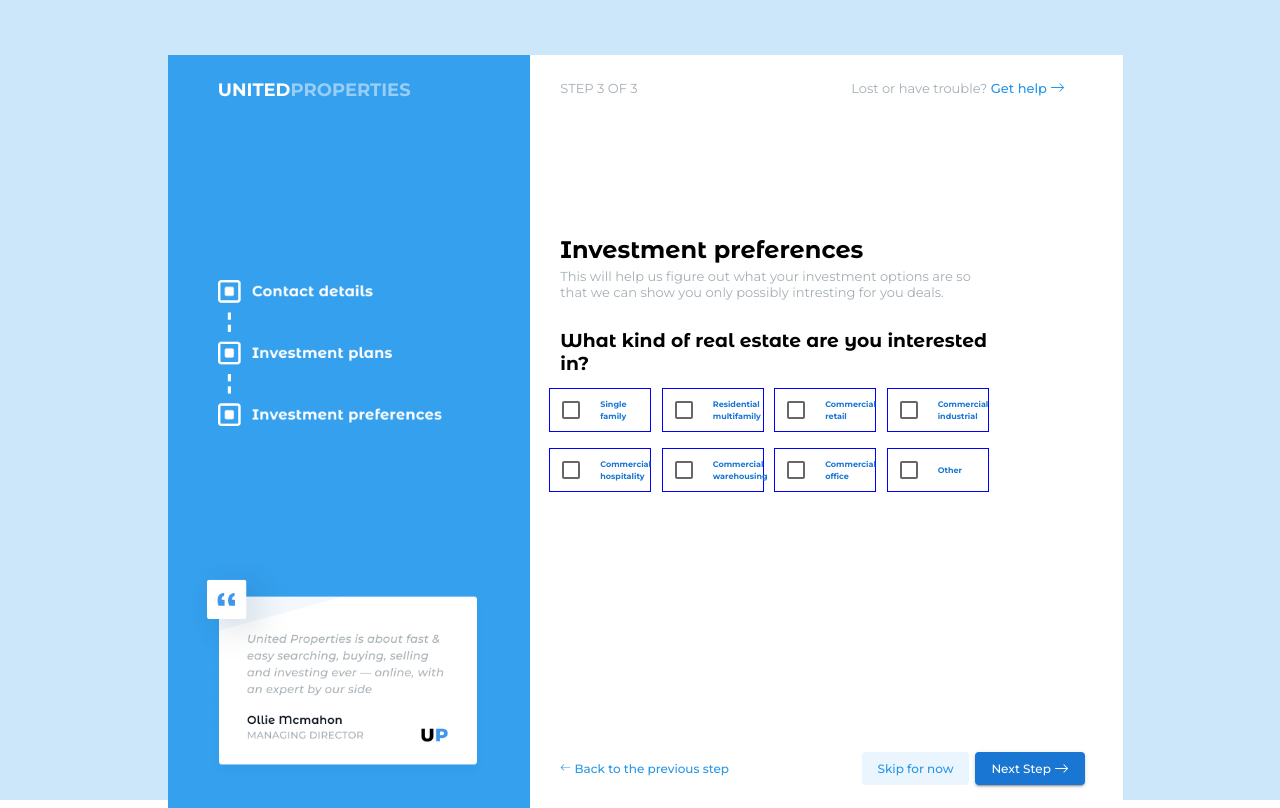
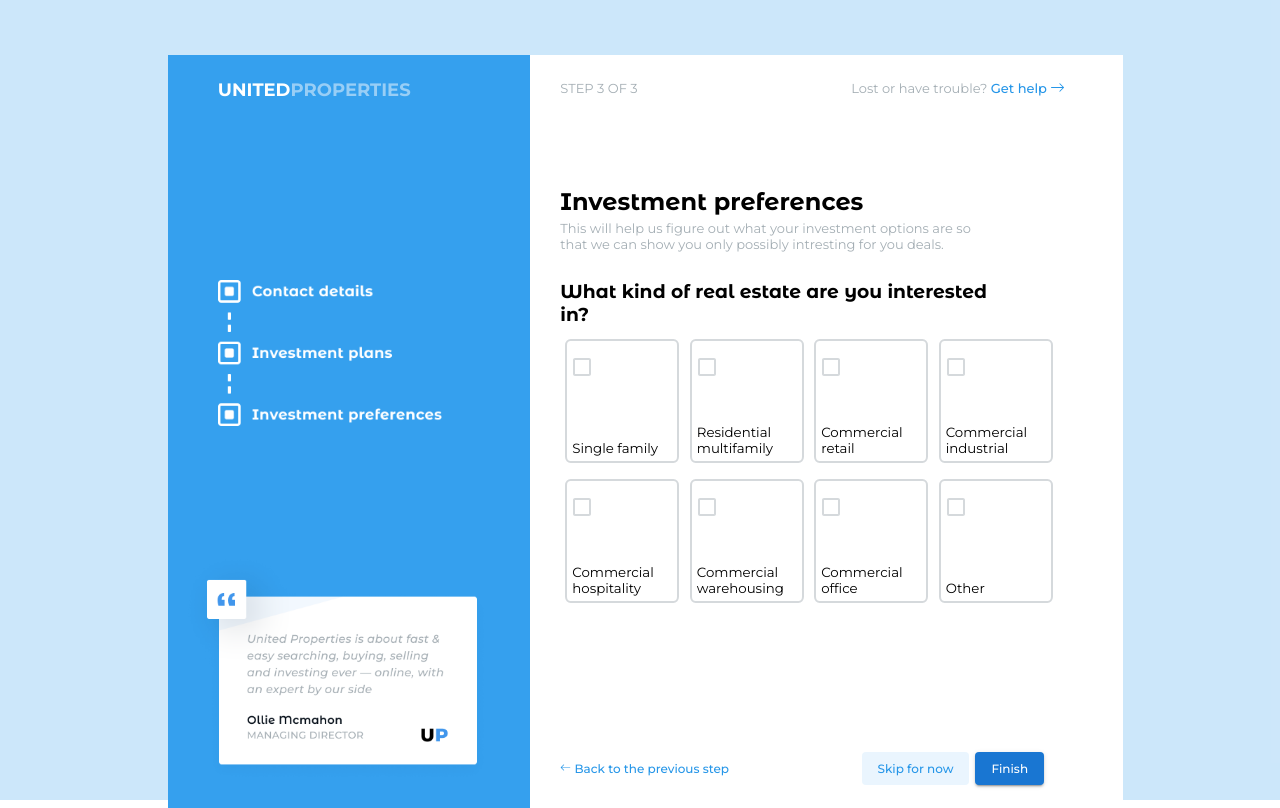
Before and after one commit to SuDelk/onboarding-app, a React (Create React App) app: page /investment-preferences in a window 1280 px wide. Built offline with nearby package versions, Linux system fonts and the light colour scheme; the HTML template or start-up script is replaced by a standard one.

Commit message:
done upto third step

```diff
--- a/src/components/contact-details.jsx
+++ b/src/components/contact-details.jsx
@@ -51,6 +51,10 @@ function ContactDetails() {
   const validateCountry = () => {
     return country ? "" : "Please select your country.";
   };
+
+  const skip = () => {
+    navigate("/investment-plan");
+  }
 
   const handleNext = () => {
     // Perform validation for each field
@@ -208,7 +212,7 @@ function ContactDetails() {
               </a>
             </div>
             <div className="next-button-and-skip">
-              <Button variant="contained" id="skip">
+              <Button variant="contained" id="skip" onClick={skip}>
                 Skip for now
               </Button>
               <Button variant="contained" color="primary" onClick={handleNext}>
--- a/src/components/inestment-plans.jsx
+++ b/src/components/inestment-plans.jsx
@@ -31,6 +31,10 @@ function InvestmentPlan() {
       : ""
   );
   const [formErrors, setFormErrors] = useState({});
+
+  const skip = () => {
+    navigate("/investment-preferences");
+  }
 
   const handleNext = () => {
     const errors = {};
@@ -241,7 +245,7 @@ function InvestmentPlan() {
               </a>
             </div>
             <div className="next-button-and-skip">
-              <Button variant="contained" id="skip">
+              <Button variant="contained" id="skip" onClick={skip}>
                 Skip for now
               </Button>
               <Button variant="contained" color="primary" onClick={handleNext}>
--- a/src/components/investment-preferences.jsx
+++ b/src/components/investment-preferences.jsx
@@ -1,42 +1,53 @@
 import React, { useState } from "react";
-import { TextField, Slider, Grid, FormControlLabel, Checkbox, Typography } from "@mui/material";
+import { useNavigate } from "react-router-dom";
+
+import { Grid, FormControlLabel, Checkbox } from "@mui/material";
 import Button from "@mui/material/Button";
 import { BsArrowRight, BsArrowLeft } from "react-icons/bs";
+
 import "../styles/investment-preferences.css";
 import "../App.css";
 import "../styles/common.css";
+
 import thirdStepImage from "../images/thirdstep.png";
 import quoteForThird from "../images/quote-page3.png";
-import { useNavigate } from "react-router-dom";
 
 function InvestmentPreferences() {
+  const [checkboxStates, setCheckboxStates] = useState({
+    singleFamily: false,
+    residentialMultiFamily: false,
+    commercialRetail: false,
+    commercialIndustrial: false,
+    commercialHospitality: false,
+    commercialWarehousing: false,
+    commercialOffice: false,
+    other: false,
+  });
 
-    const [singleFamily, setSingleFamily] = useState(false);
-    const [residentialMultiFamily, setResidentialMultiFamily] = useState(false);
-    const [commercialRetail, setCommercialRetail] = useState(false);
-    const [commercialIndustrial, setCommercialIndustrial] = useState(false);
-    const [commercialHospitality, setCommercialHospitality] = useState(false);
-    const [commercialWarehousing, setCommercialWarehousing] = useState(false);
-    const [commercialOffice, setCommercialOffice] = useState(false);
-    const [other, setOther] = useState(false);
-
+  const handleCheckboxChange = (checkboxName) => (event) => {
+    setCheckboxStates({
+      ...checkboxStates,
+      [checkboxName]: event.target.checked,
+    });
+  };
 
   const navigate = useNavigate();
 
-  const checkboxData = [
-    { id: 'singleFamily', label: 'Single family'},
-    { id: 'residentialMultiFamily', label: 'Residential multifamily' },
-    { id: 'commercialRetail', label: 'Commercial retail' },
-    { id: 'commercialIndustrial', label: 'Commercial industrial' },
-    { id: 'commercialHospitality', label: 'Commercial hospitality' },
-    { id: 'commercialWarehousing', label: 'Commercial warehousing' },
-    { id: 'commercialOffice', label: 'Commercial office' },
-    { id: 'other', label: 'Other' },
-  ];
+  const isAtLeastOneCheckboxChecked = () => {
+    return Object.values(checkboxStates).some((isChecked) => isChecked);
+  };
 
-  const handleNext = () =>{
+  const handleFinish = () => {
+    // Check if at least one checkbox is checked before proceeding
+    if (isAtLeastOneCheckboxChecked()) {
+      const result = {};
 
+
+    } else {
+      // If no checkbox is checked, display an error message or alert
+      alert("Please select at least one preference before finishing.");
     }
+  };
   return (
     <div className="full-page-container">
       <div className="grid-container">
@@ -69,32 +80,218 @@ function InvestmentPreferences() {
             <div style={{ marginBottom: "4.5%" }}>
               <h2>Investment preferences</h2>
               <p>
-              This will help us figure out what your investment options are so that we can show you only possibly intresting for you deals.
+                This will help us figure out what your investment options are so
+                that we can show you only possibly intresting for you deals.
               </p>
             </div>
             <h3>What kind of real estate are you interested in?</h3>
             <Grid container spacing={2}>
-      {checkboxData.map((checkbox) => (
-
-        <Grid key={checkbox.id} item xs={3}>
-            <div className="checkbox-in-grid">
+              <Grid item xs={12} className="checkbox-row">
+                <Grid container spacing={8}>
+                  <Grid item xs={3}>
+                    <div
+                      className={
+                        checkboxStates.singleFamily
+                          ? "checked-box"
+                          : " one-checkbox"
+                      }
+                    >
                       <FormControlLabel
-            control={<Checkbox id={checkbox.id} />}
-            label={
-                <Typography
-                  color={'yes' === "yes" ? "primary" : "black"}
-                  fontWeight={700}
-                  fontSize={8}
-                  margin={1}
-                  display={'flex'}
-                  justifyContent={"flex-end"}
+                        control={
+                          <Checkbox
+                            checked={checkboxStates.singleFamily}
+                            onChange={handleCheckboxChange("singleFamily")}
+                            style={{
+                              color: checkboxStates.singleFamily
+                                ? "#2696e8"
+                                : "#d5d9dc",
+                            }}
+                          />
+                        }
+                      />
+                      Single family
+                    </div>
+                  </Grid>
+                  <Grid item xs={3}>
+                    <div
+                      className={
+                        checkboxStates.residentialMultiFamily
+                          ? "checked-box"
+                          : " one-checkbox"
+                      }
                     >
-                  {checkbox.label}
-                </Typography>
+                      <FormControlLabel
+                        control={
+                          <Checkbox
+                            checked={checkboxStates.residentialMultiFamily}
+                            onChange={handleCheckboxChange(
+                              "residentialMultiFamily"
+                            )}
+                            style={{
+                              color: checkboxStates.residentialMultiFamily
+                                ? "#2696e8"
+                                : "#d5d9dc",
+                            }}
+                          />
                         }
-          /></div>
+                      />
+                      Residential multifamily
+                    </div>
                   </Grid>
-      ))}
+                  <Grid item xs={3}>
+                    <div
+                      className={
+                        checkboxStates.commercialRetail
+                          ? "checked-box"
+                          : " one-checkbox"
+                      }
+                    >
+                      <FormControlLabel
+                        control={
+                          <Checkbox
+                            checked={checkboxStates.commercialRetail}
+                            onChange={handleCheckboxChange("commercialRetail")}
+                            style={{
+                              color: checkboxStates.commercialRetail
+                                ? "#2696e8"
+                                : "#d5d9dc",
+                            }}
+                          />
+                        }
+                      />
+                      Commercial retail
+                    </div>
+                  </Grid>
+                  <Grid item xs={3}>
+                    <div
+                      className={
+                        checkboxStates.commercialIndustrial
+                          ? "checked-box"
+                          : " one-checkbox"
+                      }
+                    >
+                      <FormControlLabel
+                        control={
+                          <Checkbox
+                            checked={checkboxStates.commercialIndustrial}
+                            onChange={handleCheckboxChange(
+                              "commercialIndustrial"
+                            )}
+                            style={{
+                              color: checkboxStates.commercialIndustrial
+                                ? "#2696e8"
+                                : "#d5d9dc",
+                            }}
+                          />
+                        }
+                      />
+                      Commercial industrial
+                    </div>
+                  </Grid>
+                </Grid>
+              </Grid>
+              <Grid item xs={12} className="checkbox-row">
+                <Grid container spacing={8}>
+                  <Grid item xs={3}>
+                    <div
+                      className={
+                        checkboxStates.commercialHospitality
+                          ? "checked-box"
+                          : " one-checkbox"
+                      }
+                    >
+                      <FormControlLabel
+                        control={
+                          <Checkbox
+                            checked={checkboxStates.commercialHospitality}
+                            onChange={handleCheckboxChange(
+                              "commercialHospitality"
+                            )}
+                            style={{
+                              color: checkboxStates.commercialHospitality
+                                ? "#2696e8"
+                                : "#d5d9dc",
+                            }}
+                          />
+                        }
+                      />
+                      Commercial hospitality
+                    </div>
+                  </Grid>
+                  <Grid item xs={3}>
+                    <div
+                      className={
+                        checkboxStates.commercialWarehousing
+                          ? "checked-box"
+                          : " one-checkbox"
+                      }
+                    >
+                      <FormControlLabel
+                        control={
+                          <Checkbox
+                            checked={checkboxStates.commercialWarehousing}
+                            onChange={handleCheckboxChange(
+                              "commercialWarehousing"
+                            )}
+                            style={{
+                              color: checkboxStates.commercialWarehousing
+                                ? "#2696e8"
+                                : "#d5d9dc",
+                            }}
+                          />
+                        }
+                      />
+                      Commercial warehousing
+                    </div>
+                  </Grid>
+                  <Grid item xs={3}>
+                    <div
+                      className={
+                        checkboxStates.commercialOffice
+                          ? "checked-box"
+                          : " one-checkbox"
+                      }
+                    >
+                      <FormControlLabel
+                        control={
+                          <Checkbox
+                            checked={checkboxStates.commercialOffice}
+                            onChange={handleCheckboxChange("commercialOffice")}
+                            style={{
+                              color: checkboxStates.commercialOffice
+                                ? "#2696e8"
+                                : "#d5d9dc",
+                            }}
+                          />
+                        }
+                      />
+                      Commercial office
+                    </div>
+                  </Grid>
+                  <Grid item xs={3}>
+                    <div
+                      className={
+                        checkboxStates.other ? "checked-box" : " one-checkbox"
+                      }
+                    >
+                      <FormControlLabel
+                        control={
+                          <Checkbox
+                            checked={checkboxStates.other}
+                            onChange={handleCheckboxChange("other")}
+                            style={{
+                              color: checkboxStates.other
+                                ? "#2696e8"
+                                : "#d5d9dc",
+                            }}
+                          />
+                        }
+                      />
+                      Other
+                    </div>
+                  </Grid>
+                </Grid>
+              </Grid>
             </Grid>
           </div>
           <div className="bottom-row">
@@ -108,9 +305,8 @@ function InvestmentPreferences() {
               <Button variant="contained" id="skip">
                 Skip for now
               </Button>
-              <Button variant="contained" color="primary" onClick={handleNext}>
-                Next Step&nbsp;
-                <BsArrowRight size={15} />
+              <Button variant="contained" color="primary" onClick={handleFinish}>
+                Finish
               </Button>
             </div>
           </div>
--- a/src/styles/investment-preferences.css
+++ b/src/styles/investment-preferences.css
@@ -19,7 +19,6 @@
 
 .preferences-details-container h2 {
   margin-bottom: -2%;
-    margin-top: -10%;
 }
 .preferences-details-container h3 {
   margin-top: -1%;
@@ -30,8 +29,32 @@
   color: #a4aeb4;
   font-size: 12px;
 }
+.one-checkbox {
+  display: flex;
+  flex-direction: column; /* Add this to make the container a flex container */
+  justify-content: space-between;
+  font-family: "Montserrat";
+  font-size: smaller;
+  width: 100px;
+  height: 110px;
+  border: 2px solid #d5d9dc;
+  margin-left: 5px;
+  padding: 5px;
+  border-radius: 5%;
+}
 
-  .MuiFormControlLabel-root{
-    border: 1px solid blue;
+.checked-box {
+  display: flex;
+  flex-direction: column; /* Add this to make the container a flex container */
+  justify-content: space-between;
+  font-family: "Montserrat";
+  font-size: smaller;
   width: 100px;
+  height: 110px;
+  margin-left: 5px;
+  padding: 5px;
+  border-radius: 5%;
+  border: 2px solid #2696e8;
+  color: #2696e8;
+  font-weight: 500;
 }
```
Lines whose indentation alone changed are shown as unchanged.
